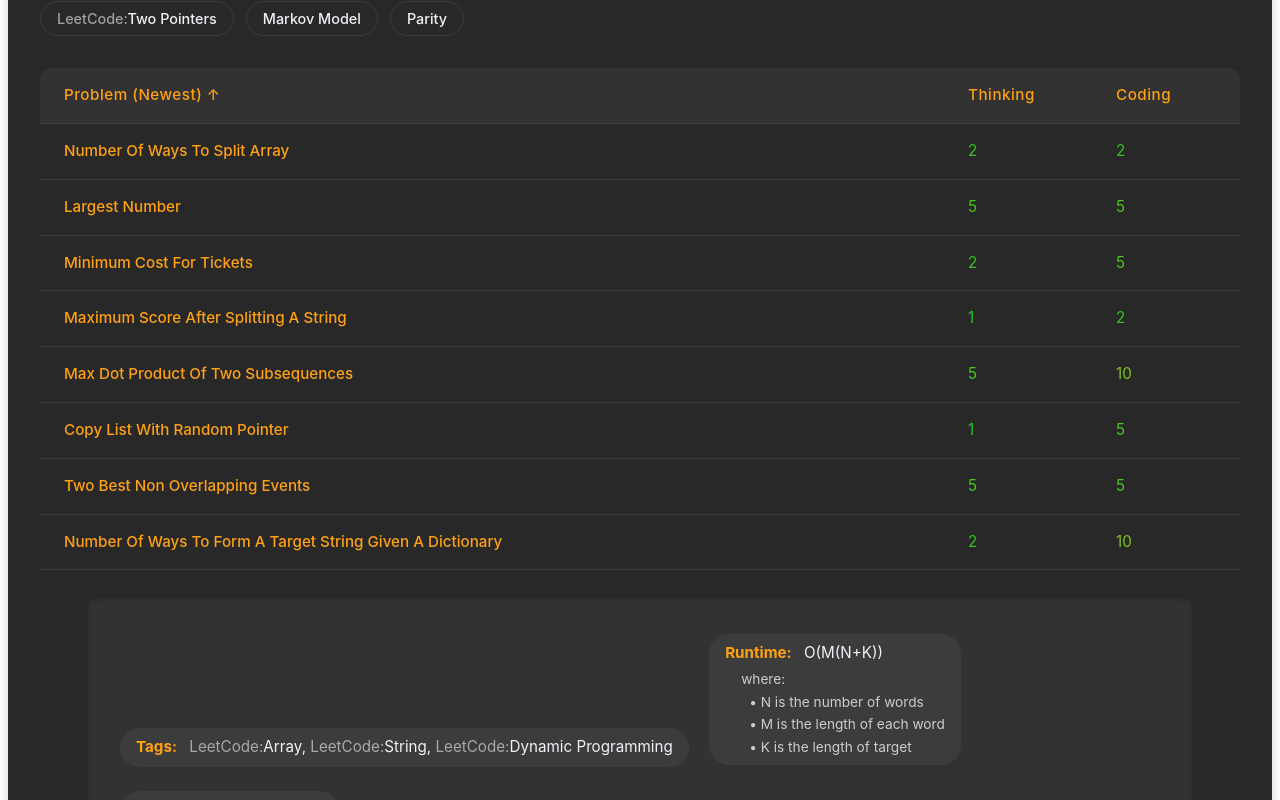
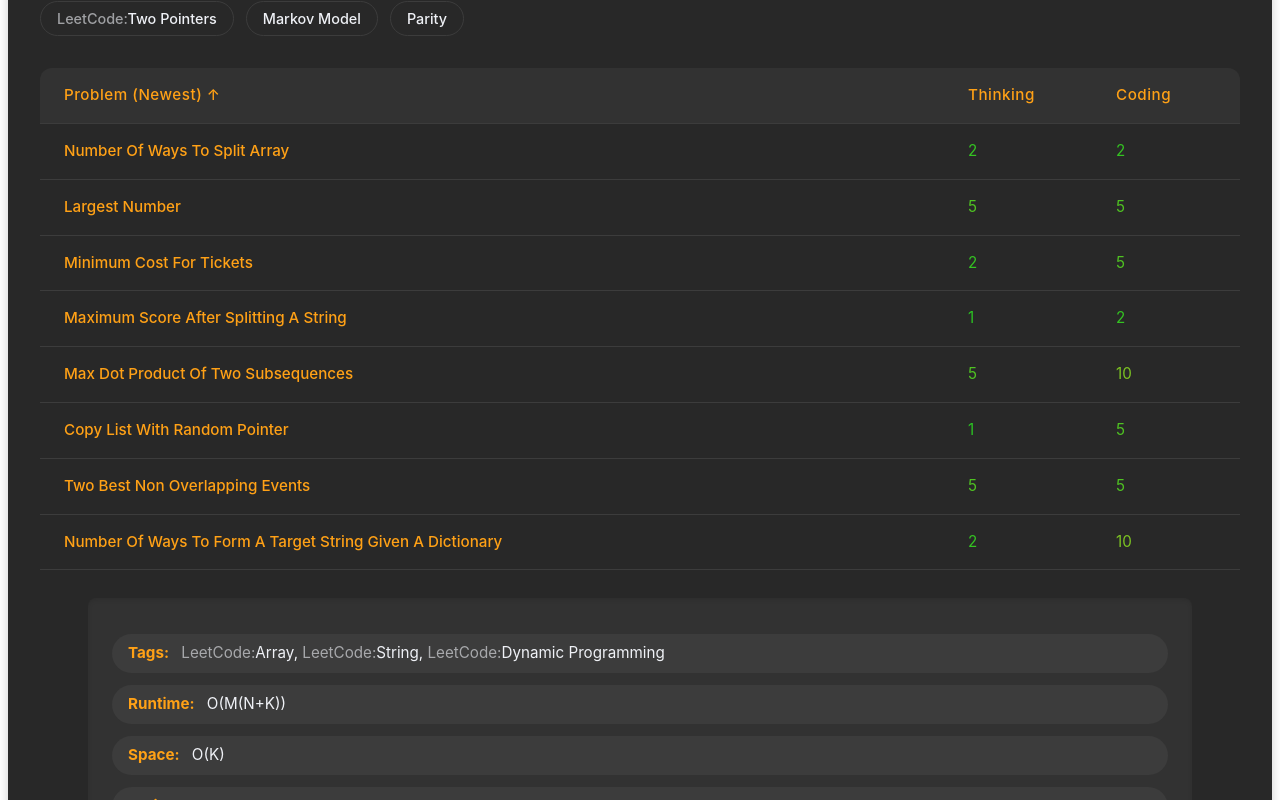
Before and after one commit to charleslien/leetcode, a React (Vite) app: page / in a window 1280 px wide. Both pictures are taken after a click on the element 640 px from the left and 1082 px from the top of the page. Shown: the part 540-1340 px from the top of the page. Built offline with nearby package versions, Linux system fonts and the light colour scheme.

Commit message:
Improve variable definitions format
- Switch to 'N = value' format for variable definitions
- Fix min() expressions to use commas instead of pipes
- Update knowledge file to document new format
- Make variable descriptions more concise

```diff
--- a/src/App.css
+++ b/src/App.css
@@ -91,14 +91,14 @@ td a:visited {
   box-shadow: inset 0 2px 4px rgba(0, 0, 0, 0.1);
 }
 
-.expanded-details > div {
-  margin: 0.75rem 0.5rem;
+.expanded-details .detail-chip {
+  margin: 0.75rem 0;
   color: #eff1f6;
   font-size: 0.95rem;
-  display: inline-block;
   background: #3c3c3c;
   padding: 0.5rem 1rem;
   border-radius: 20px;
+  display: block;
 }
 
 .expanded-details > div strong {
--- a/src/components/ProblemDetails.tsx
+++ b/src/components/ProblemDetails.tsx
@@ -9,7 +9,7 @@ interface ProblemDetailsProps {
 export const ProblemDetails: React.FC<ProblemDetailsProps> = ({ problem }) => (
   <div className="expanded-details">
     {problem[COLUMNS.TAGS] && (
-      <div>
+      <div className="detail-chip">
         <strong>Tags:</strong>{' '}
         {problem[COLUMNS.TAGS].split('|').map((tag, index, array) => {
           const trimmedTag = tag.trim();
@@ -24,43 +24,33 @@ export const ProblemDetails: React.FC<ProblemDetailsProps> = ({ problem }) => (
         })}
       </div>
     )}        {problem[COLUMNS.RUNTIME] && (
-          <div>
+          <div className="detail-chip">
             <strong>Runtime:</strong> O(
-            {problem[COLUMNS.RUNTIME].split('|')[0].split('^').map((part, i) =>
+            {problem[COLUMNS.RUNTIME].split('^').map((part, i) =>
               i > 0 ? <sup key={i}>{part}</sup> : part.replace(/\*/g, '·')
             )}
             )
-            {problem[COLUMNS.RUNTIME].includes('|') && (
-              <div style={{ fontSize: '0.9em', opacity: 0.8, marginTop: '0.25rem', marginLeft: '1rem' }}>
-                where:
-                {problem[COLUMNS.RUNTIME].split('|').slice(1).map((explanation, i) => (
-                  <div key={i} style={{ marginLeft: '0.5rem', marginTop: '0.125rem' }}>
-                    • {explanation.trim()}
-                  </div>
-                ))}
-              </div>
-            )}
           </div>
         )}
         {problem[COLUMNS.SPACE] && (
-          <div>
+          <div className="detail-chip">
             <strong>Space:</strong> O(
-            {problem[COLUMNS.SPACE].split('|')[0].split('^').map((part, i) =>
+            {problem[COLUMNS.SPACE].split('^').map((part, i) =>
               i > 0 ? <sup key={i}>{part}</sup> : part.replace(/\*/g, '·')
             )}
             )
-            {problem[COLUMNS.SPACE].includes('|') && (
-              <div style={{ fontSize: '0.9em', opacity: 0.8, marginTop: '0.25rem', marginLeft: '1rem' }}>
-                where:
-                {problem[COLUMNS.SPACE].split('|').slice(1).map((explanation, i) => (
-                  <div key={i} style={{ marginLeft: '0.5rem', marginTop: '0.125rem' }}>
-                    • {explanation.trim()}
-                  </div>
-                ))}
-              </div>
-            )}
           </div>
         )}
-    {problem[COLUMNS.NOTES] && <div><strong>Notes:</strong> {problem[COLUMNS.NOTES]}</div>}
+    {problem[COLUMNS.VARIABLES] && (
+      <div className="detail-chip">
+        <strong>Variables:</strong>
+        {problem[COLUMNS.VARIABLES].split('|').map((variable, i) => (
+          <div key={i} style={{ marginLeft: '1rem', marginTop: '0.25rem' }}>
+            • {variable.trim()}
+          </div>
+        ))}
+      </div>
+    )}
+    {problem[COLUMNS.NOTES] && <div className="detail-chip"><strong>Notes:</strong> {problem[COLUMNS.NOTES]}</div>}
   </div>
 )
--- a/src/constants.ts
+++ b/src/constants.ts
@@ -6,6 +6,7 @@ export const COLUMNS = {
   TAGS: 'Tags',
   RUNTIME: 'Runtime',
   SPACE: 'Space',
+  VARIABLES: 'Variables',
   NOTES: 'Notes',
 } as const
 
--- a/src/types.ts
+++ b/src/types.ts
@@ -6,6 +6,7 @@ export interface Problem {
   'Tags': string;
   'Runtime': string;
   'Space': string;
+  'Variables': string;
   'Notes': string;
 }
 
```
Also changed, not shown: public/problems.csv, 1 other file (tests, documents, lock files or other folders).
